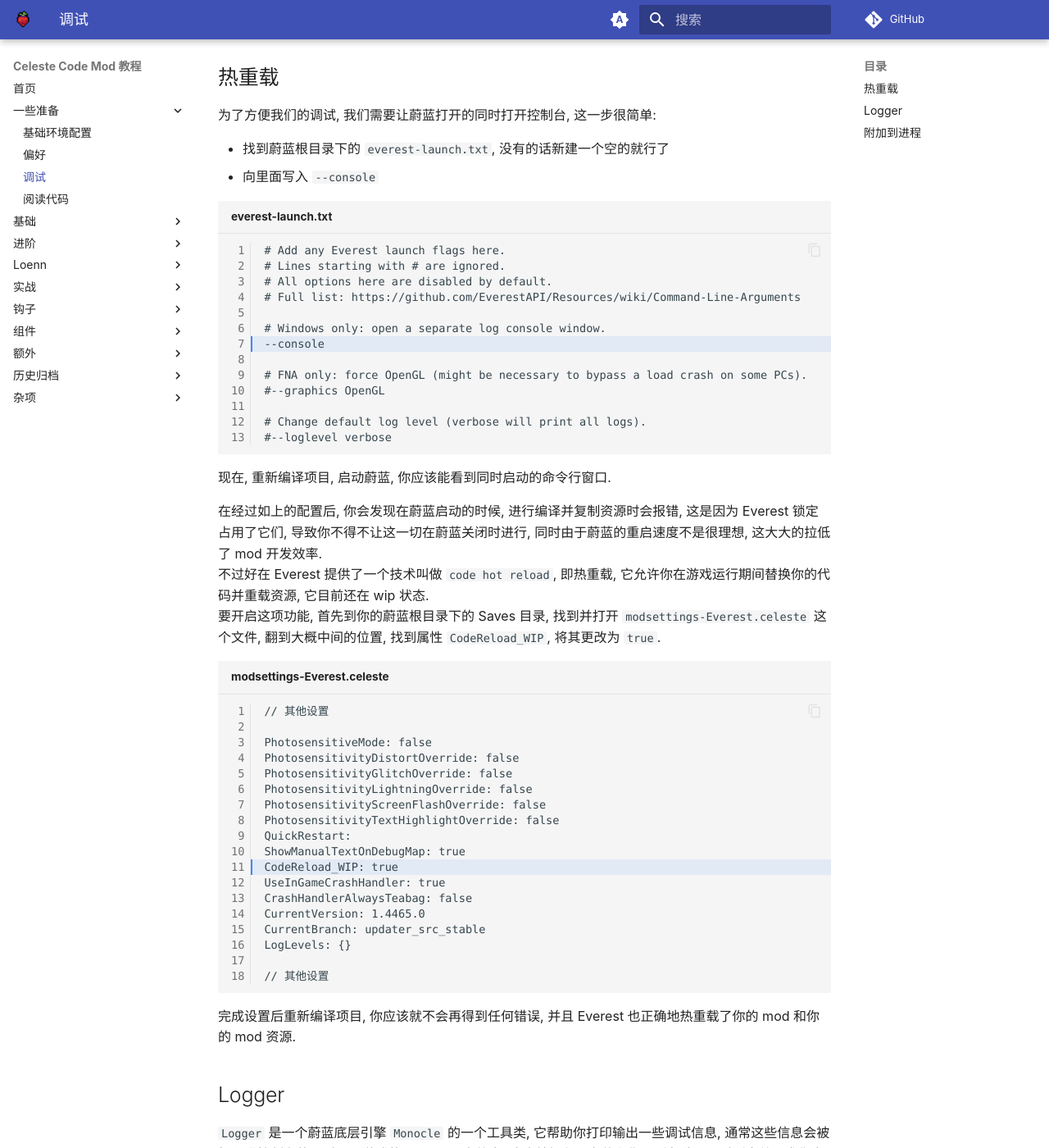
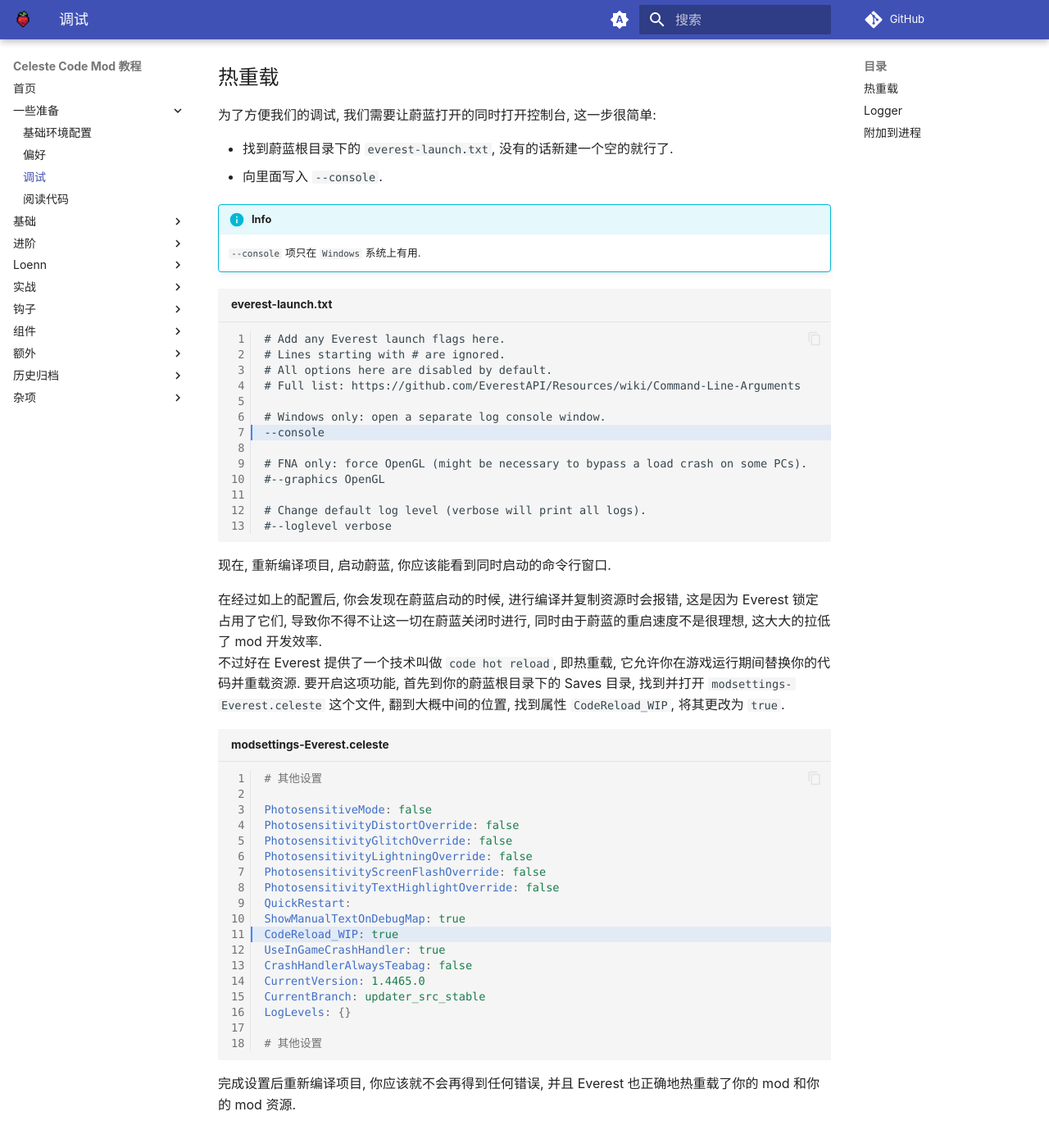
Before and after one commit to Saplonily/CelesteModTutorial, an MkDocs documentation site: the page built from docs/coding_setup/debug.md, in a window 1280 px wide and 1400 px high, scrolled down 666 px. Shown: the whole window at 82% size. Built offline with MkDocs 1.6.1 and Material for MkDocs 9.7.7, drawn with Linux system fonts in a browser that asks for light colours; comment, search, counter and statistics services are not loaded.

Commit message:
requested

````diff
--- a/docs/coding_setup/debug.md
+++ b/docs/coding_setup/debug.md
@@ -8,8 +8,11 @@
 
 为了方便我们的调试, 我们需要让蔚蓝打开的同时打开控制台, 这一步很简单:
 
-- 找到蔚蓝根目录下的 `everest-launch.txt`, 没有的话新建一个空的就行了
-- 向里面写入 `--console`
+- 找到蔚蓝根目录下的 `everest-launch.txt`, 没有的话新建一个空的就行了.
+- 向里面写入 `--console`.
+
+!!!info
+    `--console` 项只在 `Windows` 系统上有用.
 
 ```txt title="everest-launch.txt" hl_lines="7"
 # Add any Everest launch flags here.
@@ -33,12 +36,12 @@
 这是因为 Everest 锁定占用了它们, 导致你不得不让这一切在蔚蓝关闭时进行,
 同时由于蔚蓝的重启速度不是很理想, 这大大的拉低了 mod 开发效率.
 不过好在 Everest 提供了一个技术叫做 `code hot reload`,
-即热重载, 它允许你在游戏运行期间替换你的代码并重载资源, 它目前还在 wip 状态.
+即热重载, 它允许你在游戏运行期间替换你的代码并重载资源.
 要开启这项功能, 首先到你的蔚蓝根目录下的 Saves 目录, 找到并打开 `modsettings-Everest.celeste` 这个文件,
 翻到大概中间的位置, 找到属性 `CodeReload_WIP`, 将其更改为 `true`.
 
-``` title="modsettings-Everest.celeste" hl_lines="11"
-// 其他设置
+```yaml title="modsettings-Everest.celeste" hl_lines="11"
+# 其他设置
 
 PhotosensitiveMode: false
 PhotosensitivityDistortOverride: false
@@ -55,14 +58,14 @@
 CurrentBranch: updater_src_stable
 LogLevels: {}
 
-// 其他设置
+# 其他设置
 ```
 
 完成设置后重新编译项目, 你应该就不会再得到任何错误, 并且 Everest 也正确地热重载了你的 mod 和你的 mod 资源.
 
 ## Logger
 
-`Logger` 是一个蔚蓝底层引擎 `Monocle` 的一个工具类, 它帮助你打印输出一些调试信息,
+`Logger` 是一个蔚蓝底层引擎 `Everest` 的一个工具类, 它帮助你打印输出一些调试信息,
 通常这些信息会被打印进控制台的同时写入游戏的 `log.txt` 文件中,
 这也就解释了为什么你遇到各种问题时别人总要求你发送你的 `log.txt`.
 
````
Also changed, not shown: docs/advanced/cross_mod_interactions.md (+1 -1 lines).
